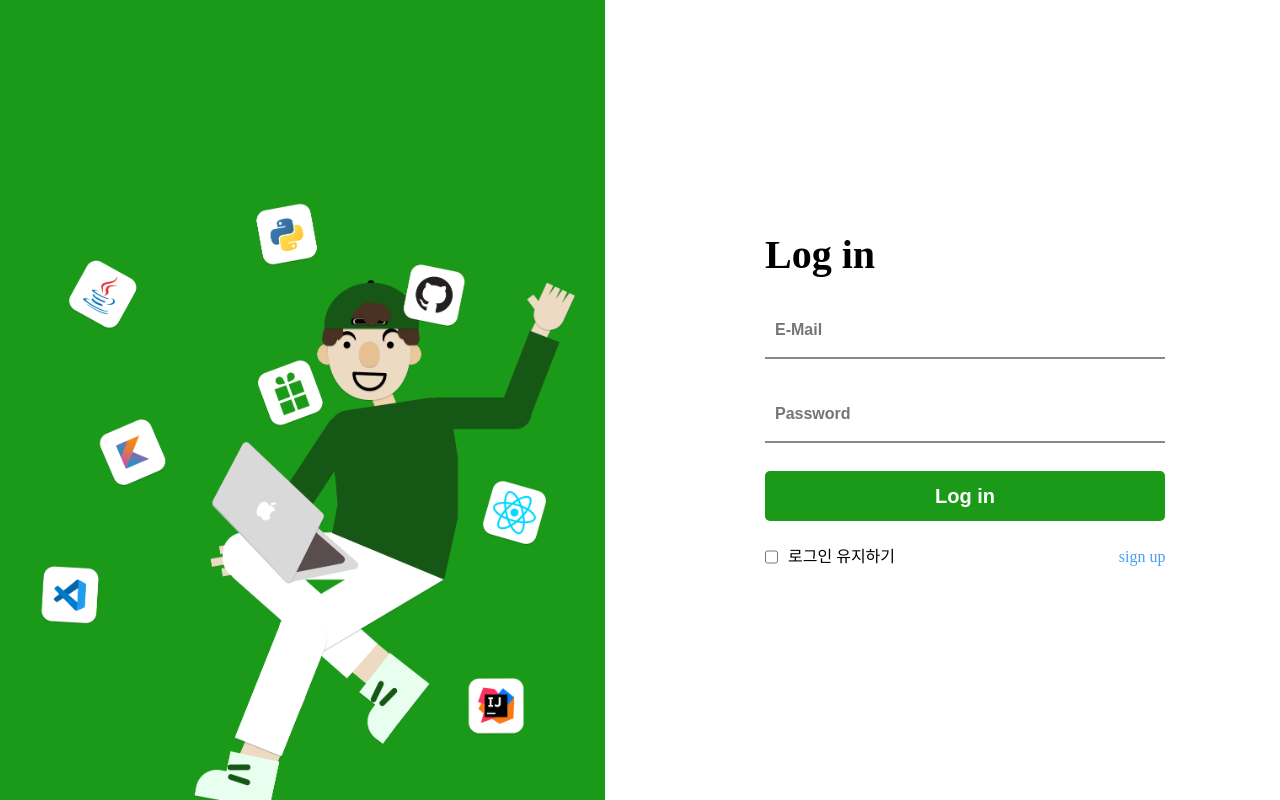
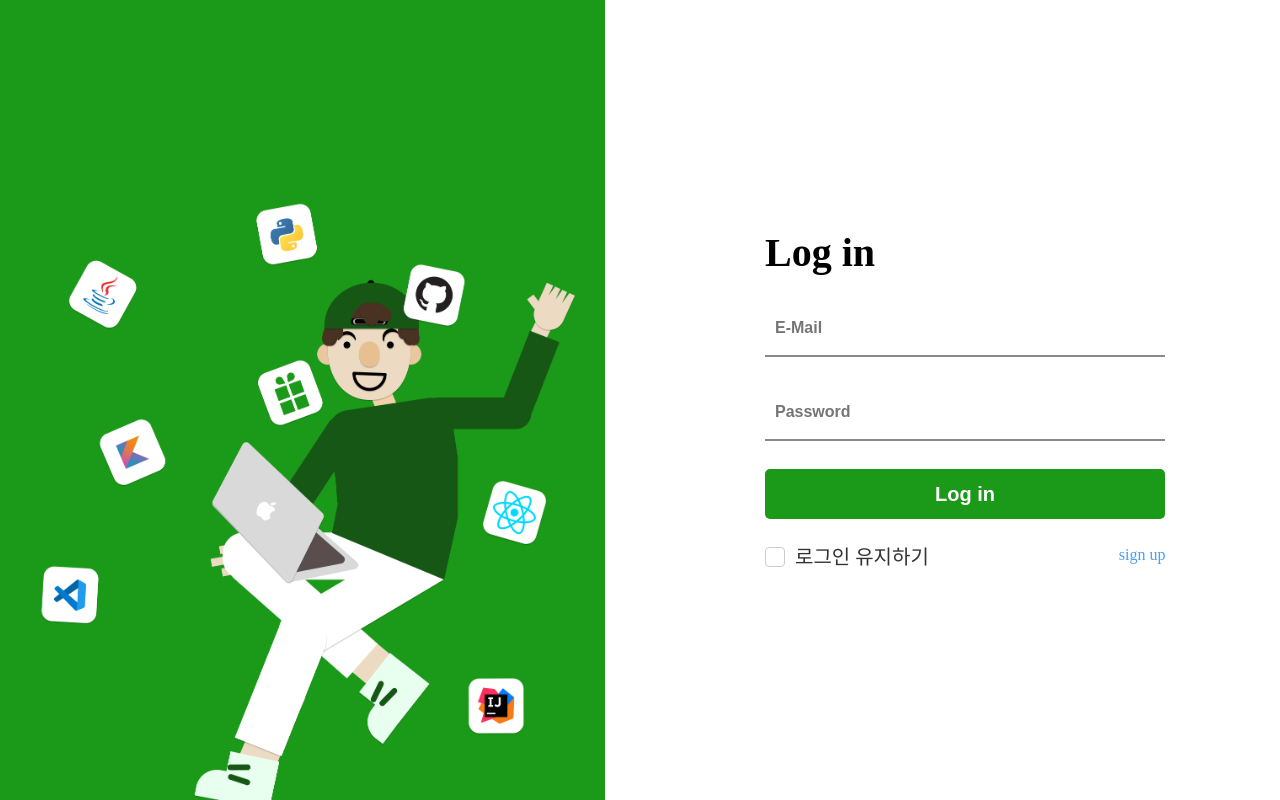
Before and after one commit to Sopo2023/SOPO_FRONTLAST, a React (Create React App) app in the folder SOPOLAST/: page / in a window 1280 px wide. Built offline with nearby package versions, Linux system fonts and the light colour scheme; no server answers.

Commit message:
fix:: login유지하기 label로 수정 후 체크표시 로 수정

```diff
--- a/SOPOLAST/src/Components/Auth/Login/login.tsx
+++ b/SOPOLAST/src/Components/Auth/Login/login.tsx
@@ -80,10 +80,14 @@ const LoginComponent: React.FC = () => {
                 <s.CheckboxBundle>
                   <s.Checkbox
                     type="checkbox"
+                    id="keepLoggedInCheckbox" // 체크박스에 id 추가
                     checked={keepLoggedIn}
                     onChange={handleKeepLoggedIn}
                   />
-                  <s.CheckboxLabel>로그인 유지하기</s.CheckboxLabel>
+
+                  <s.CheckboxLabel htmlFor="keepLoggedInCheckbox">
+                    로그인 유지하기
+                  </s.CheckboxLabel>
                 </s.CheckboxBundle>
 
                 <s.SignLink onClick={() => navigate("/Signuppage")}>
--- a/SOPOLAST/src/Components/Auth/style/Auth.style.tsx
+++ b/SOPOLAST/src/Components/Auth/style/Auth.style.tsx
@@ -113,16 +113,42 @@ export const Button = styled.button`
   border-radius: 5px;
   font-weight: bold;
 `;
-export const Checkbox = styled.input`
+export const Checkbox = styled.input.attrs({ type: "checkbox" })`
+  appearance: none;
+  -webkit-appearance: none;
+  -moz-appearance: none;
+  width: 20px;
+  height: 20px;
+  background-color: #ffffff;
+  border: 1px solid #cccccc;
+  border-radius: 4px;
   margin-right: 10px;
+  position: relative;
+  outline: none;
+  cursor: pointer;
+  &:checked {
+    background-color: #82c173;
+    border-color: #d7d7d7;
+    &:checked::after {
+      content: "✓";
+      position: absolute;
+      color: #ffffff;
+      top: 50%;
+      left: 50%;
+      transform: translate(-18%, -38%);
+      width: 20px;
+      height: 20px;
+    }
+  }
 `;
 export const CheckboxWrapper = styled.div`
   display: flex;
   justify-content: space-between;
   width: 100%;
 `;
-export const CheckboxLabel = styled.p`
-  font-size: 16px;
+export const CheckboxLabel = styled.label`
+  font-size: 20px;
+  color: #333333;
 `;
 
 export const SignLink = styled.div`
```
